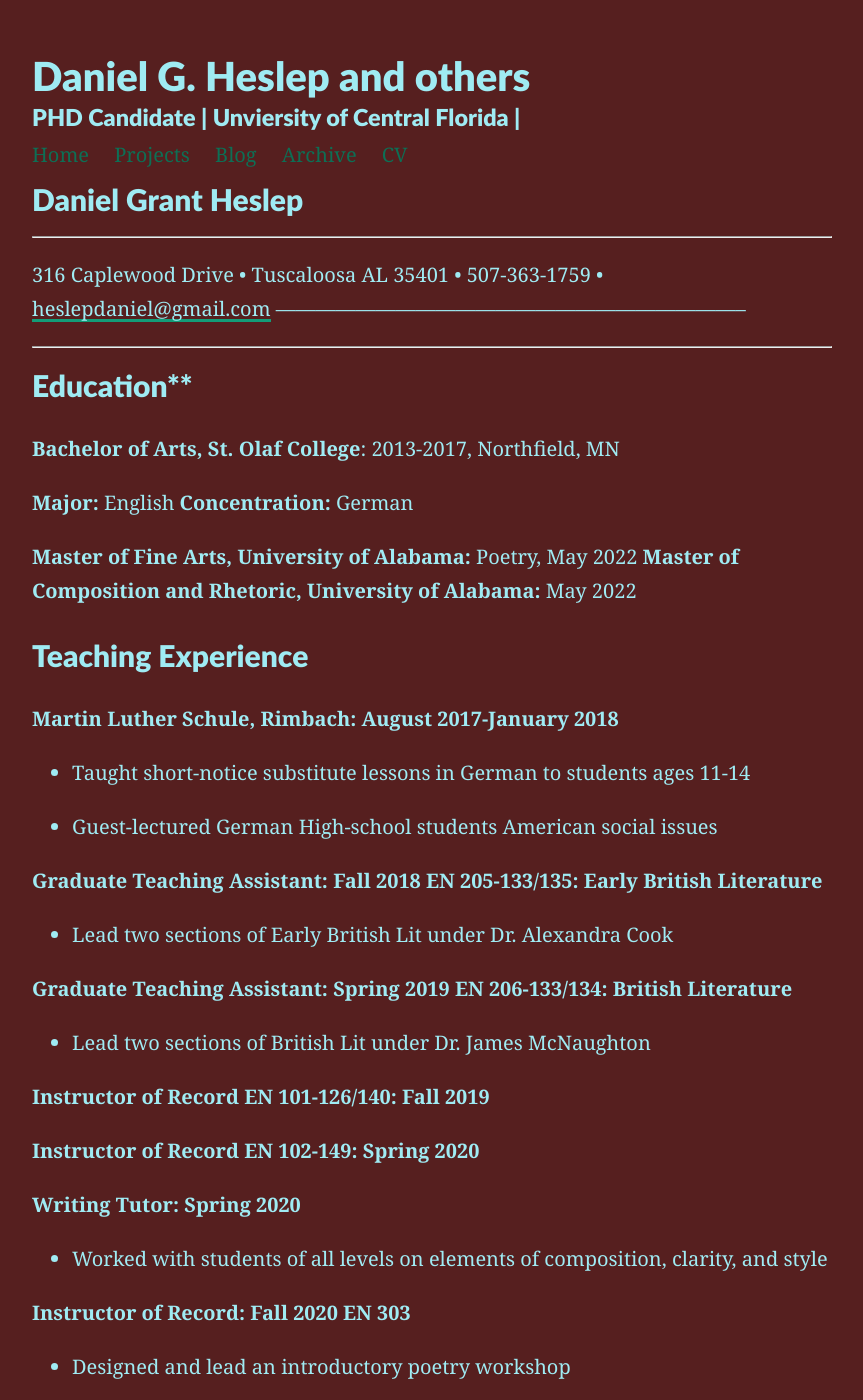
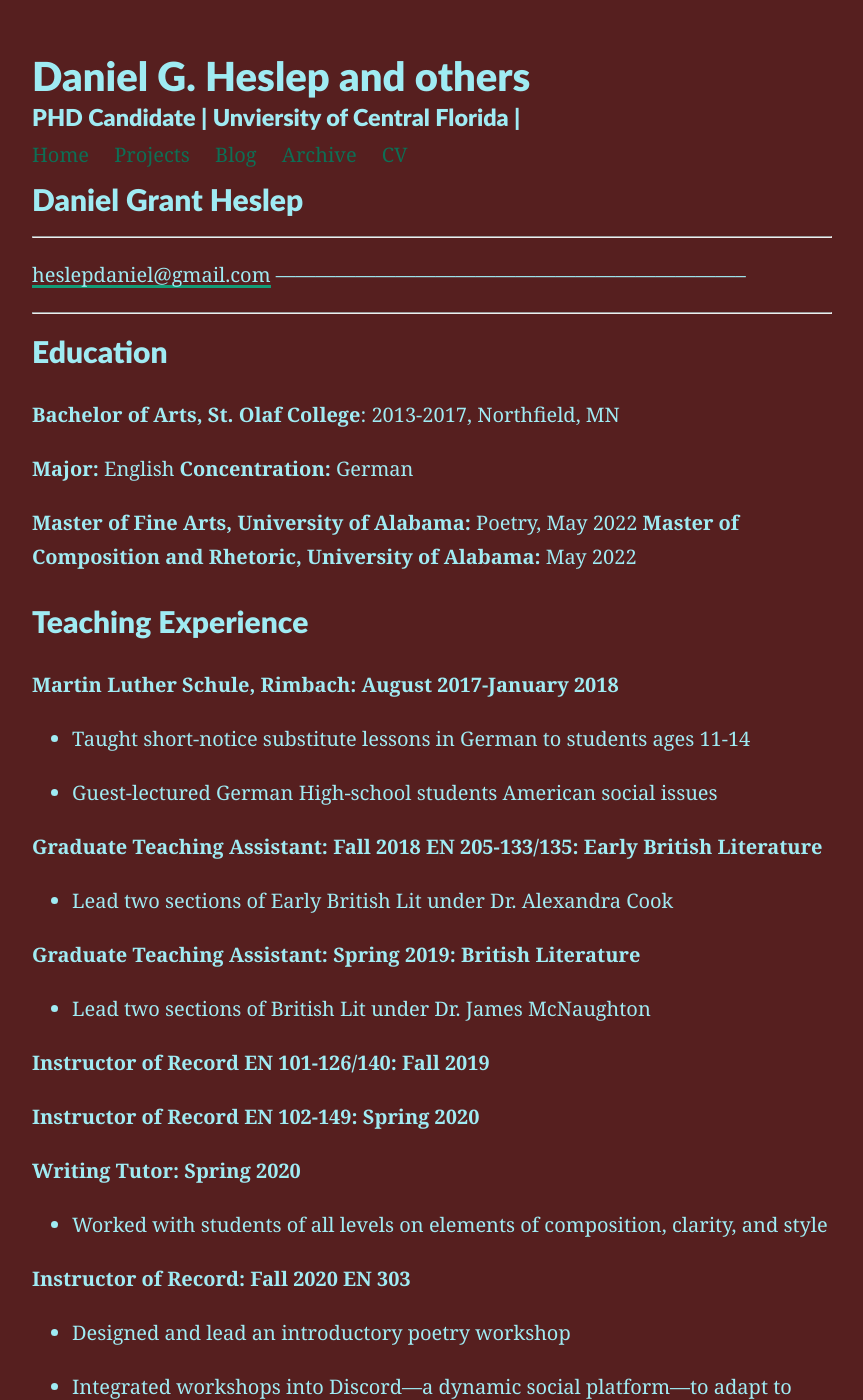
Before and after one commit to CreativeKenning/gradsitedemo, a Jekyll site: the page built from cv.md, in a window 1280 px wide and 1400 px high. Shown: the whole window, without its empty margins (208-1071 px from the left). Built offline with Jekyll 4.4.1, drawn with Linux system fonts in a browser that asks for light colours; nearby versions of some CDN libraries; some of the changed text lies outside the part shown.

Commit message:
Edited CV

```diff
--- a/cv.md
+++ b/cv.md
@@ -8,13 +8,13 @@
 # Daniel Grant Heslep
 
   -----------------------------------------------------------------------
-  316 Caplewood Drive • Tuscaloosa AL 35401 • 507-363-1759 •
+
   <heslepdaniel@gmail.com>
   -----------------------------------------------------------------------
 
   -----------------------------------------------------------------------
 
-## Education**
+## Education
 
 **Bachelor of Arts, St. Olaf College**: 2013-2017, Northfield, MN
 
@@ -39,7 +39,7 @@
 
 -   Lead two sections of Early British Lit under Dr. Alexandra Cook
 
-**Graduate Teaching Assistant: Spring 2019 EN 206-133/134: British
+**Graduate Teaching Assistant: Spring 2019: British
 Literature**
 
 -   Lead two sections of British Lit under Dr. James McNaughton
```
Also changed, not shown: other parts of cv.md (+1 -1 lines).
